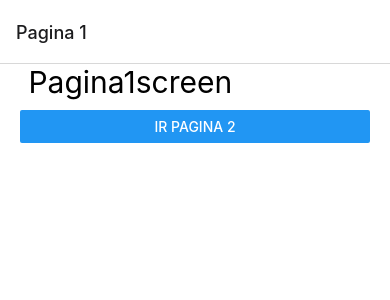
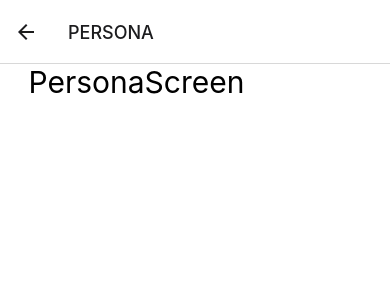
Before and after one commit to alemosmusi/navegacionreactnativecli, a React Native app: screen /PersonaScreen in a window 390 px wide. Shown: the top 300 px of the page. Built offline with nearby package versions, Linux system fonts and the light colour scheme.

Commit message:
empezado el 10

```diff
--- a/src/navigator/StackNavigator.tsx
+++ b/src/navigator/StackNavigator.tsx
@@ -4,6 +4,7 @@ import { createStackNavigator } from '@react-navigation/stack';
 import Pagina1Screen from '../screens/Pagina1Screen';
 import Pagina2Screen from '../screens/Pagina2Screen';
 import Pagina3Screen from '../screens/Pagina3Screen';
+import PersonaScreen from '../screens/PersonaScreen';
 
 const Stack = createStackNavigator();
 
@@ -26,6 +27,7 @@ export const StackNavigator = () =>{
       <Stack.Screen name="Pagina1Screen" options={{title: "Pagina 1"}} component={Pagina1Screen} />
       <Stack.Screen name="Pagina2Screen" options={{title: "Pagina 2"}} component={Pagina2Screen} />
       <Stack.Screen name="Pagina3Screen" options={{title: "Pagina 3"}} component={Pagina3Screen} />
+      <Stack.Screen name="PersonaScreen" options={{title: "PERSONA"}} component={PersonaScreen} />
     </Stack.Navigator>
   );
 }
--- a/src/screens/Pagina1Screen.tsx
+++ b/src/screens/Pagina1Screen.tsx
@@ -2,6 +2,7 @@ import { StackScreenProps } from '@react-navigation/stack'
 import React from 'react'
 import { Button, Text, View } from 'react-native'
 import { styles } from '../theme/appTheme'
+import { TouchableOpacity } from 'react-native-gesture-handler'
 
 
 
@@ -27,6 +28,15 @@ const Pagina1Screen = ({navigation}: Props) => {
           title= "Ir pagina 2"
           onPress={() => navigation.navigate('Pagina2Screen')}
         />
+
+
+        <Text>Navegar con argumentos</Text>
+        <TouchableOpacity
+          onPress={() => navigation.navigate('PersonaScreen')}
+        >
+          <Text>Pedro</Text>
+
+        </TouchableOpacity>
     </View>
   )
 }
--- /dev/null
+++ b/src/screens/PersonaScreen.tsx
@@ -0,0 +1,13 @@
+import React from 'react'
+import { Text, View } from 'react-native'
+import { styles } from '../theme/appTheme'
+
+const PersonaScreen = () => {
+  return (
+    <View style={styles.globalMargin}>
+        <Text style={styles.title}> PersonaScreen</Text>
+    </View>
+  )
+}
+
+export default PersonaScreen
```
